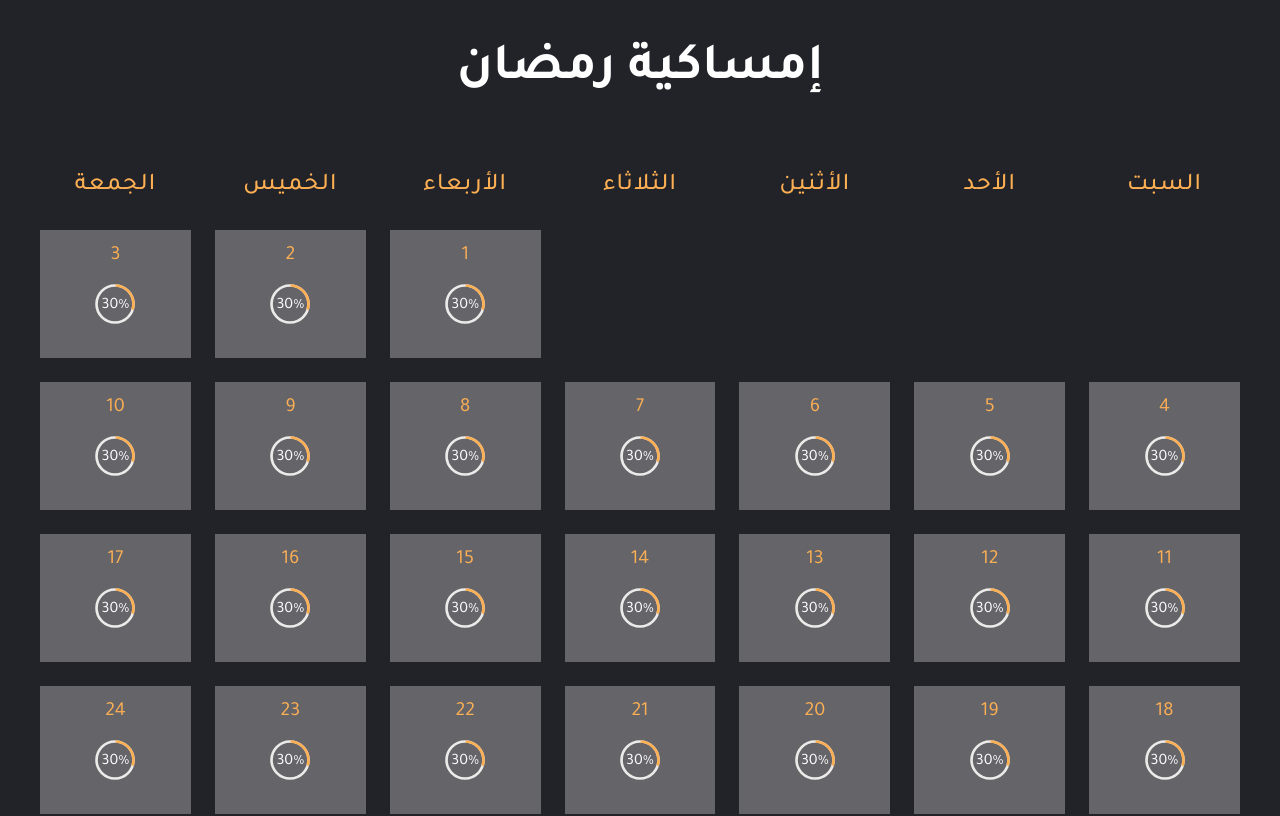
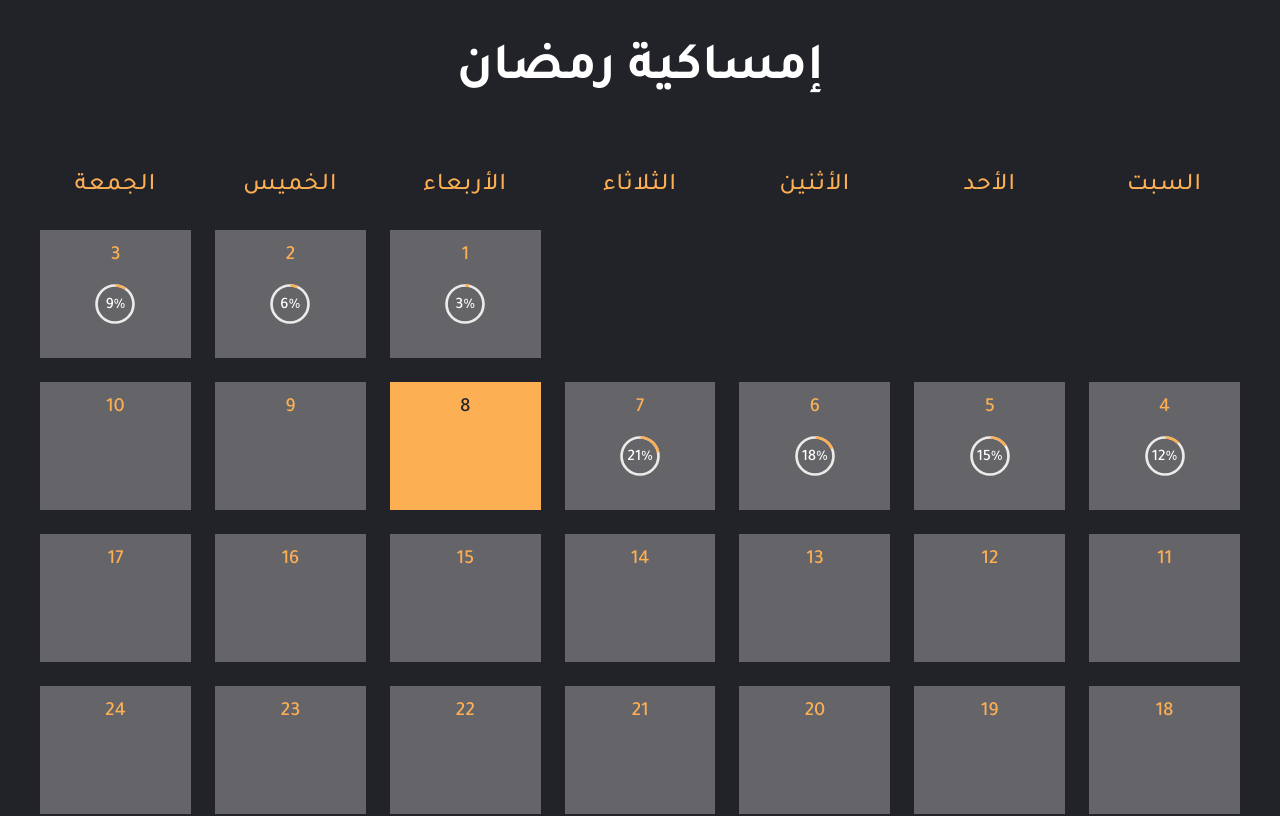
Before and after one commit to NahlaGalal/ramadan-diary, a Next.js app: page /Calendar in a window 1280 px wide. Shown: the top 816 px of the page. Built offline with nearby package versions, Linux system fonts and the light colour scheme.

Commit message:
Set today style

```diff
--- a/pages/Calendar/index.tsx
+++ b/pages/Calendar/index.tsx
@@ -53,22 +53,29 @@ const Calendar: NextPage = () => {
             </Thead>
             <Tbody>
               {getMonthDays().map((week) => (
-                <Tr fontSize={"xl"} key={`w-${week[0]}`}>
-                  {week.map((day) =>
-                    day > 0 ? (
+                <Tr fontSize={"xl"} key={`w-${week[0].id}`}>
+                  {week.map(({ id, rate, today }) =>
+                    id > 0 ? (
                       <Td
                         isNumeric={true}
-                        key={day}
-                        bg="var(--chakra-colors-brand-background)"
+                        key={id}
+                        bg={`var(--chakra-colors-brand-${
+                          today ? "secondary" : "background"
+                        })`}
                         height={"32"}
                         textAlign="center"
                         verticalAlign={"top"}
+                        color={`var(--chakra-colors-brand-${
+                          today ? "main" : "secondary"
+                        })`}
+                        fontWeight={500}
                       >
-                        <Link href={`/${day}`}>
-                          <a>{day}</a>
+                        <Link href={`/${id}`}>
+                          <a>{id}</a>
                         </Link>
+                        {rate ? (
                           <CircularProgress
-                          value={30}
+                            value={rate}
                             size="44px"
                             thickness={"6px"}
                             color="var(--chakra-colors-brand-secondary)"
@@ -83,13 +90,14 @@ const Calendar: NextPage = () => {
                                 color="var(--chakra-colors-brand-white)"
                                 marginTop={1}
                               >
-                              30%
+                                {rate}%
                               </Text>
                             </CircularProgressLabel>
                           </CircularProgress>
+                        ) : undefined}
                       </Td>
                     ) : (
-                      <Td key={day}></Td>
+                      <Td key={id}></Td>
                     )
                   )}
                 </Tr>
--- a/utils/getDays.ts
+++ b/utils/getDays.ts
@@ -1,5 +1,5 @@
 let getMonthDays = () => {
-  let days: number[][] = [];
+  let days: { id: number; rate: number; today: boolean }[][] = [];
   let cnt = 1;
   let firstDay = new Date("03/22/2023").getDay() + 1;
 
@@ -7,11 +7,20 @@ let getMonthDays = () => {
     days.push([]);
     if (!i) {
       // Days of week before the beginning of ramadan
-      for (let j = 0; j < firstDay; j++) days[i].push(-j);
+      for (let j = 0; j < firstDay; j++)
+        days[i].push({
+          id: -j,
+          rate: 0,
+          today: false,
+        });
     }
 
     for (let j = firstDay; j < 7 && cnt <= 30; j++) {
-      days[i].push(cnt);
+      days[i].push({
+        id: cnt,
+        rate: cnt < 8 ? cnt * 3 : 0,
+        today: cnt === 8
+      });
       cnt++;
       firstDay = 0;
     }
```
Lines whose indentation alone changed are shown as unchanged.
